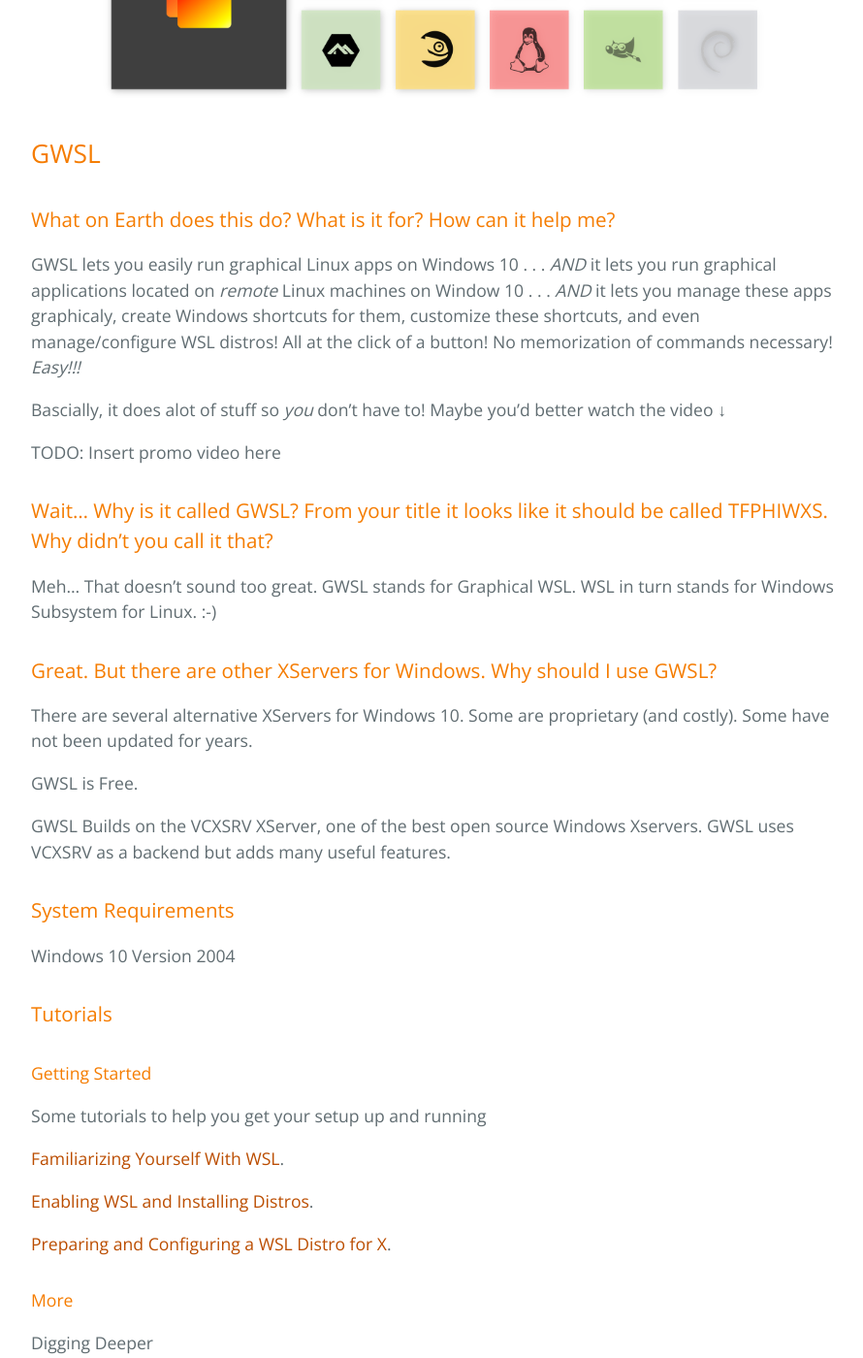
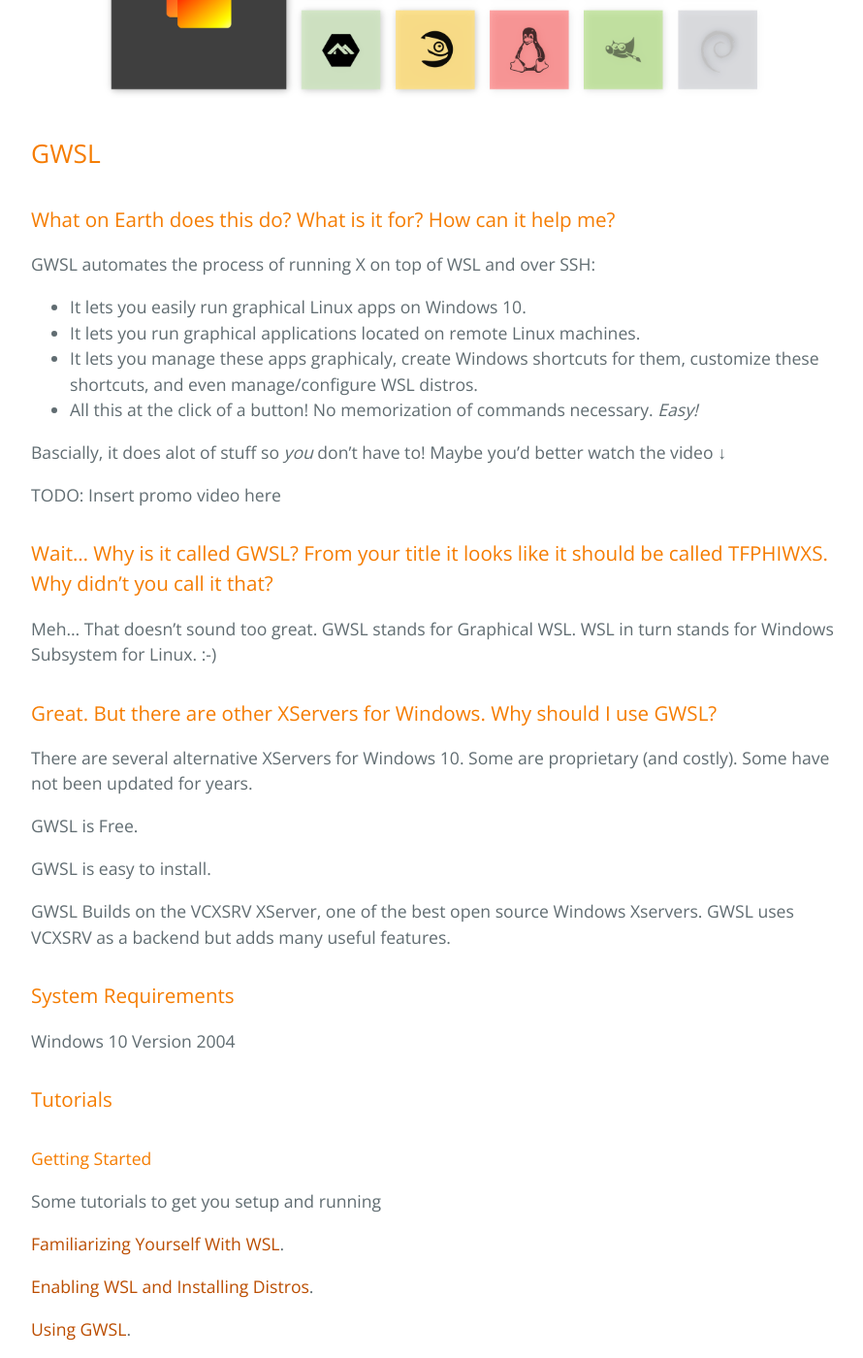
Before and after one commit to Opticos/gwsl, a Jekyll site: the page built from index.md, in a window 1280 px wide and 1400 px high, scrolled down 466 px. Shown: the whole window at 97% size, without its empty margins (192-1082 px from the left). Built offline with Jekyll 4.4.1, drawn with Linux system fonts in a browser that asks for light colours; the repository's description, which GitHub fills in, is left out.

Commit message:
Update index.md

```diff
--- a/index.md
+++ b/index.md
@@ -10,7 +10,11 @@ title: GWSL
 
 ### What on Earth does this do? What is it for? How can it help me?
 
-GWSL lets you easily run graphical Linux apps on Windows 10 . . . *AND* it lets you run graphical applications located on *remote* Linux machines on Window 10 . . . *AND* it lets you manage these apps graphicaly, create Windows shortcuts for them, customize these shortcuts, and even manage/configure WSL distros! All at the click of a button! No memorization of commands necessary! *Easy!!!*
+GWSL automates the process of running X on top of WSL and over SSH:
+*  It lets you easily run graphical Linux apps on Windows 10.
+*  It lets you run graphical applications located on remote Linux machines.
+*  It lets you manage these apps graphicaly, create Windows shortcuts for them, customize these shortcuts, and even manage/configure WSL distros.
+*  All this at the click of a button! No memorization of commands necessary. *Easy!*
 
 Bascially, it does alot of stuff so *you* don't have to! Maybe you'd better watch the video ↓
 
@@ -26,6 +30,8 @@ There are several alternative XServers for Windows 10. Some are proprietary (and
 
 GWSL is Free.
 
+GWSL is easy to install.
+
 GWSL Builds on the VCXSRV XServer, one of the best open source Windows Xservers. GWSL uses VCXSRV as a backend but adds many useful features.
 
 ### System Requirements
@@ -38,13 +44,13 @@ Windows 10 Version 2004
 
 #### Getting Started
 
-Some tutorials to help you get your setup up and running
+Some tutorials to get you setup and running
 
 [Familiarizing Yourself With WSL](https://docs.microsoft.com/en-us/windows/wsl/about).
 
 [Enabling WSL and Installing Distros](https://docs.microsoft.com/en-us/windows/wsl/install-win10).
 
-[Preparing and Configuring a WSL Distro for X](./tutorials/machine_configure.html).
+[Using GWSL](./tutorials/machine_configure.html).
 
 <!--
 TODO: [Prepare a Distro for X (Graphics Compatibility)](https://guides.github.com/features/mastering-markdown/).
```
